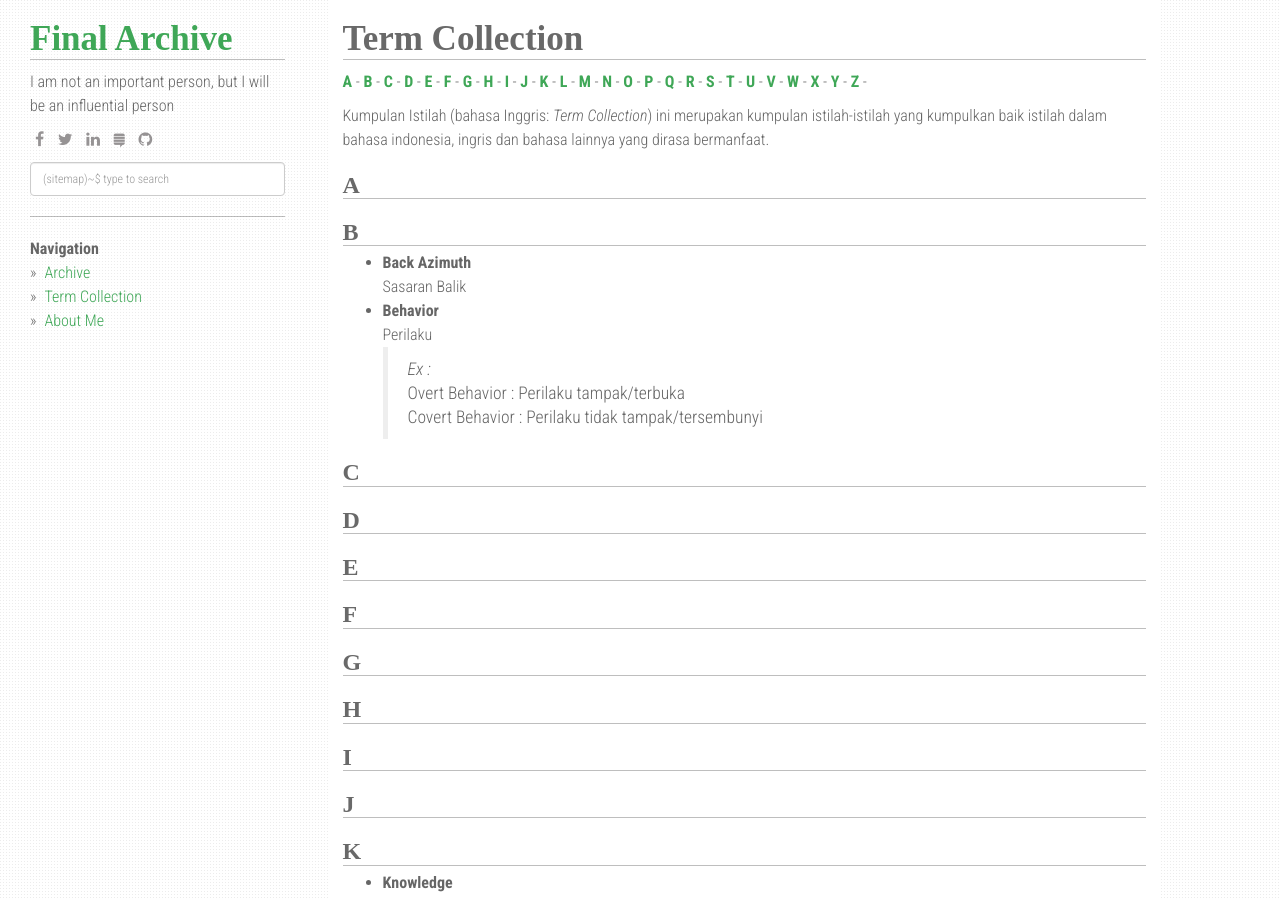
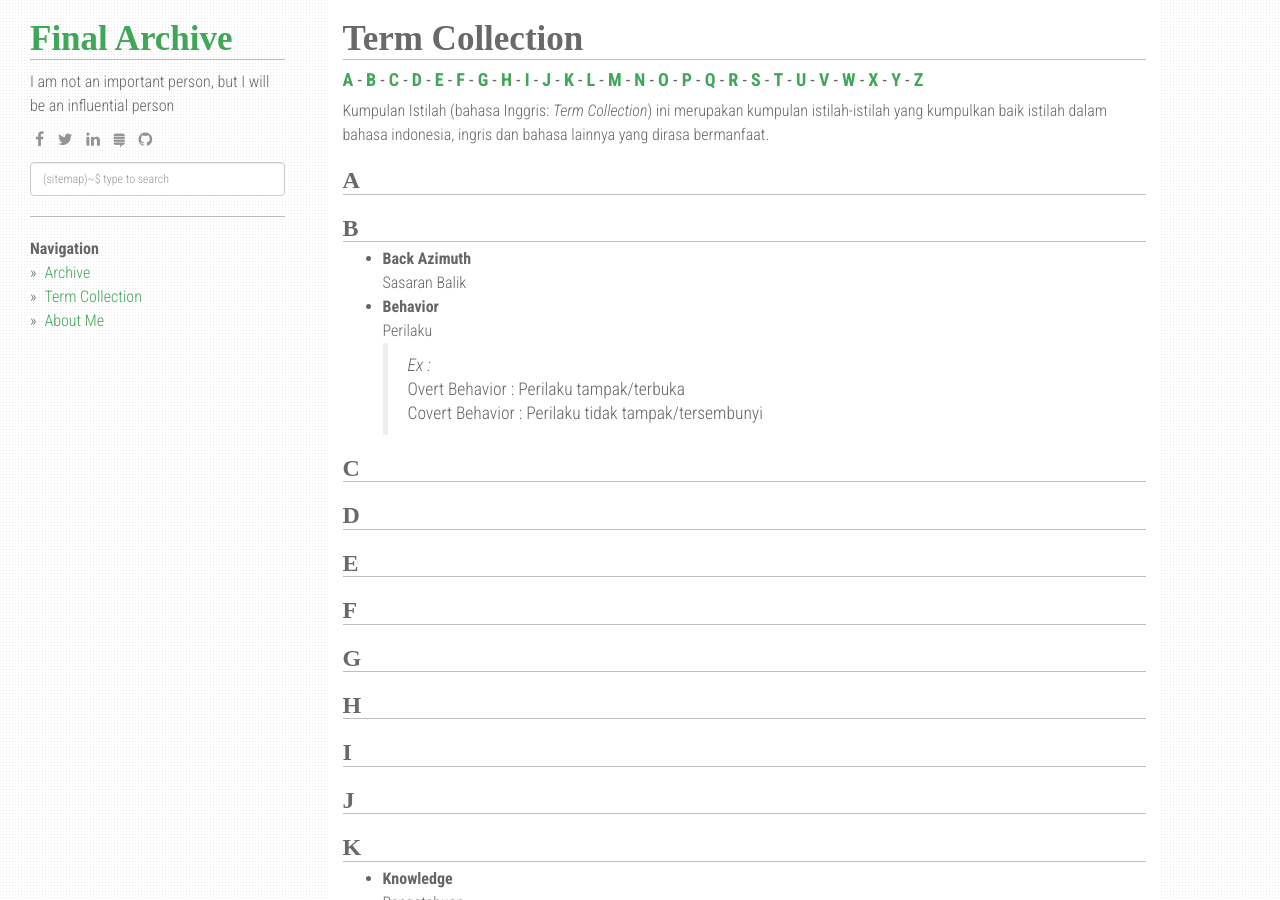
Before and after one commit to finalarchive/finalarchive.github.io, a Jekyll site: the page built from term.md, in a window 1280 px wide and 900 px high. Built offline with Jekyll 4.4.1, drawn with Linux system fonts in a browser that asks for light colours; nearby versions of some CDN libraries.

Commit message:
20201015

```diff
--- a/term.md
+++ b/term.md
@@ -5,7 +5,7 @@ permalink: /term/
 ---
 
 
-[**A**](#a) - [**B**](#b) - [**C**](#c) - [**D**](#d) - [**E**](#e) - [**F**](#f) - [**G**](#g) - [**H**](#h) - [**I**](#i) - [**J**](#j) - [**K**](#k) - [**L**](#l) - [**M**](#m) - [**N**](#n) - [**O**](#p) - [**P**](#p) - [**Q**](#q) - [**R**](#r) - [**S**](#s) - [**T**](#t) - [**U**](#u) - [**V**](#v) - [**W**](#w) - [**X**](#x) - [**Y**](#y) - [**Z**](#z) -
+#### [**A**](#a) - [**B**](#b) - [**C**](#c) - [**D**](#d) - [**E**](#e) - [**F**](#f) - [**G**](#g) - [**H**](#h) - [**I**](#i) - [**J**](#j) - [**K**](#k) - [**L**](#l) - [**M**](#m) - [**N**](#n) - [**O**](#p) - [**P**](#p) - [**Q**](#q) - [**R**](#r) - [**S**](#s) - [**T**](#t) - [**U**](#u) - [**V**](#v) - [**W**](#w) - [**X**](#x) - [**Y**](#y) - [**Z**](#z)
 
 
 Kumpulan Istilah (bahasa Inggris: *Term Collection*) ini merupakan kumpulan istilah-istilah yang kumpulkan baik istilah dalam bahasa indonesia, ingris dan bahasa lainnya yang dirasa bermanfaat.
```
